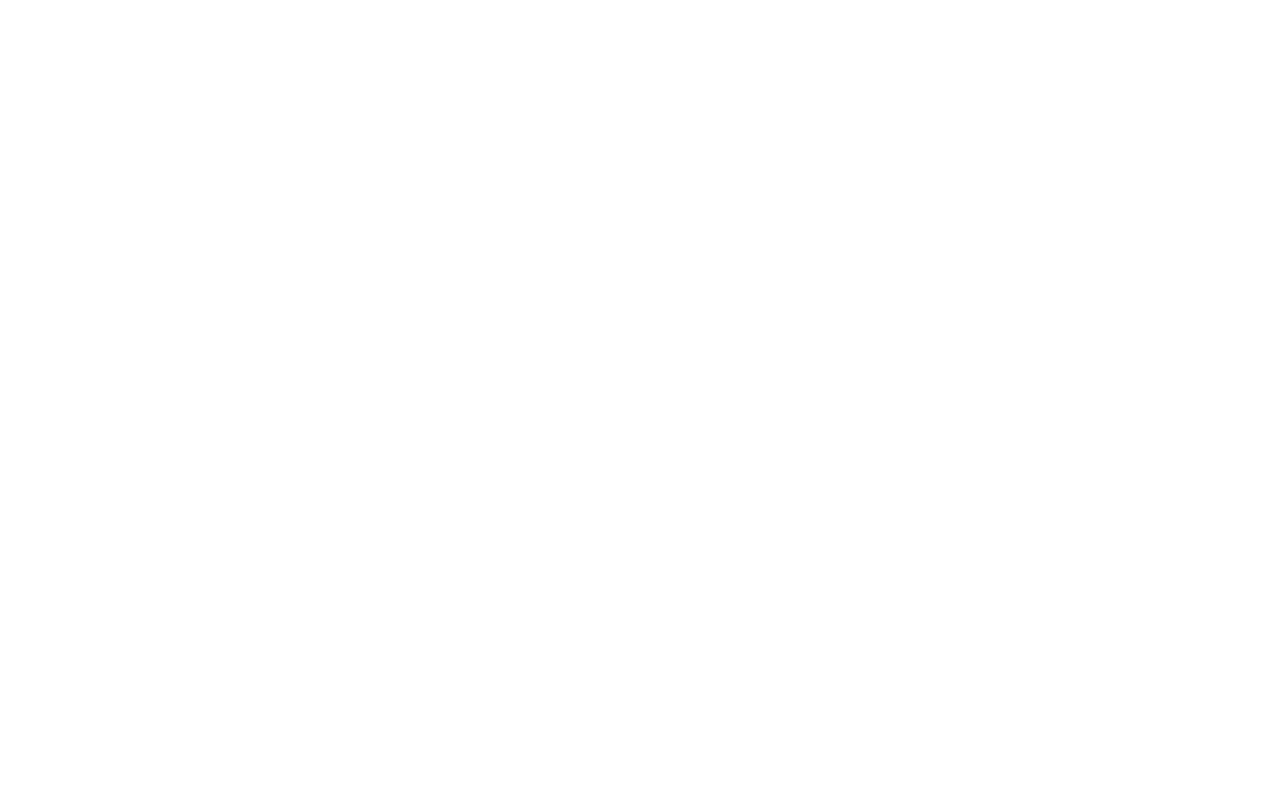
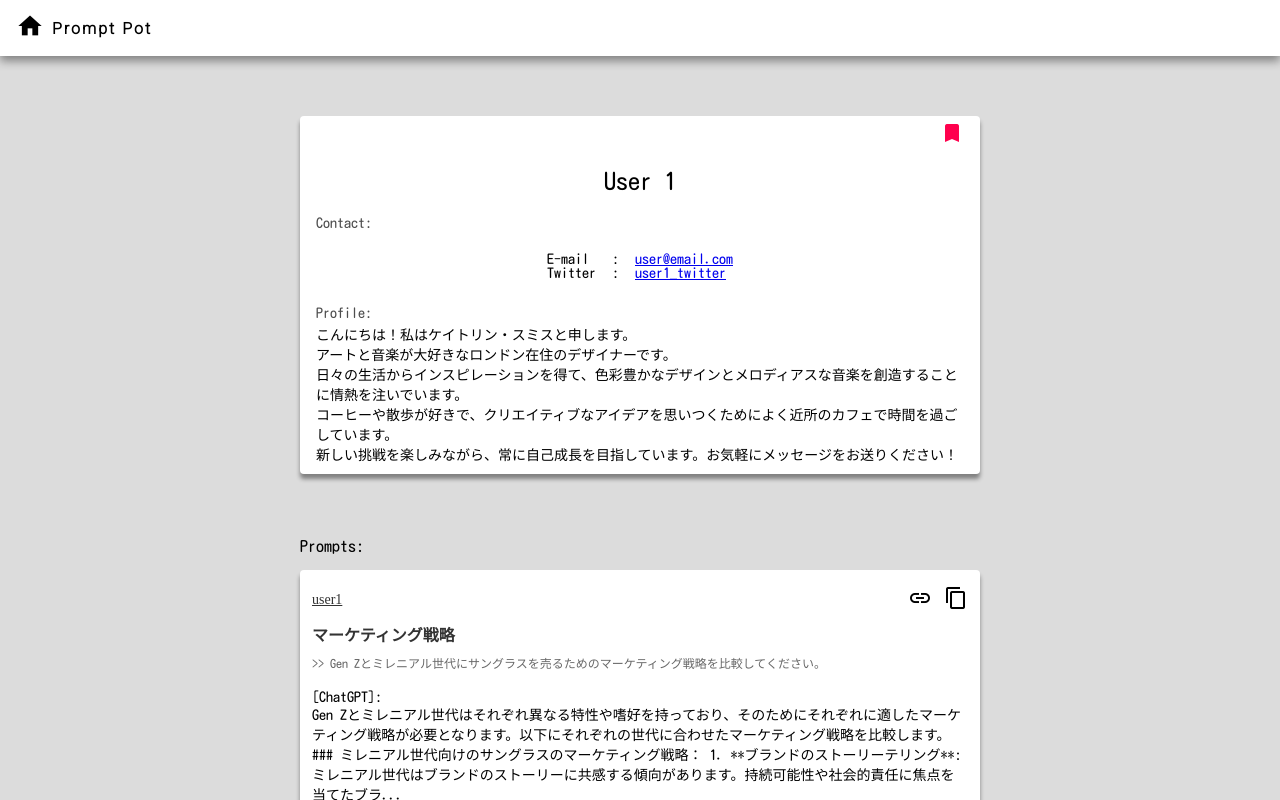
Before and after one commit to yoshiInGit/pronpt_pot, a React (Vite) app: page /user in a window 1280 px wide. Before the commit this address had no page. Built offline with nearby package versions, Linux system fonts and the light colour scheme; no server answers; a web font is replaced by a local one.

Commit message:
create user page

```diff
--- a/src/App.tsx
+++ b/src/App.tsx
@@ -5,6 +5,7 @@
 import PromptPage from "./view/pages/PromptPage"
 import ErrorBoundary from "./ErrorBoundary";
 import { Route, Routes } from "react-router-dom";
+import UserPage from "./view/pages/UserPage";
 
 
 
@@ -18,6 +19,9 @@
         <Route path="/prompt" element={<PromptPage/>}>
           <Route path=":promptId" element={<PromptPage/>}/>
         </Route>
+        <Route path="/user" element={<UserPage/>}>
+          <Route path=":userId" element={<UserPage/>}/>
+        </Route>
       </Routes>
     </ErrorBoundary>
     </>
--- /dev/null
+++ b/src/view/pages/UserPage.tsx
@@ -0,0 +1,103 @@
+import { Link } from "react-router-dom";
+import Back from "../components/basic/Back"
+import Card from "../components/basic/Card";
+import Typo from "../components/basic/Typo";
+import Center from "../components/layout/Center";
+import Column from "../components/layout/Column";
+import ResponsiveWidth from "../components/layout/ResponsiveWidth";
+import Row from "../components/layout/Row";
+import SpaceBox from "../components/layout/SpaceBox";
+import Header from "../components/module/Header"
+import Mode from "../../domain/mode";
+import PromptCard from "../components/module/PromptCard";
+import { usePromptsByMode } from "../../hooks/usePromptByMode";
+import GrowSpace from "../components/layout/GrowSpace";
+import Icon from "../components/basic/Icon";
+
+const UserPage = () => {
+    const { prompts, isLoading, error} = usePromptsByMode({mode : Mode.Hot});
+    let promptCardList : JSX.Element[] = [];
+    if(isLoading){
+        // promptCardList =  [(<Typo size={24}>Loading...</Typo>)];
+    }
+    if(error){
+        // promptCardList =  [(<Typo size={24}> Error: {error}</Typo>)];
+    }
+    if(prompts != null){
+        for(let prompt of prompts){
+            promptCardList.push(
+                <PromptCard prompt={prompt}/>
+            )
+        }
+    }
+
+    return(
+        <Back>
+            <Header home/>
+
+            <Column center>
+                <ResponsiveWidth>
+                    <SpaceBox height={116}/>
+
+                    <Card>
+                        <Column padding={16}>
+                            <SpaceBox height={24}/>
+                            <Row>
+                                <GrowSpace/>
+                                <Icon name="bookmark" color="#FF004D"/>
+                            </Row>
+                            <Center>
+                                <Typo size={24}>User 1</Typo>
+                            </Center>
+
+                            <Typo size={14} color="#4e4e4e">Contact:</Typo>
+                            <Center>
+                                <Row gap={16}>
+                                    <Column>
+                                        <Typo size={14}>E-mail</Typo>
+                                        <Typo size={14}>Twitter</Typo>
+                                    </Column>
+
+                                    <Column>
+                                        <Typo size={14}>:</Typo>
+                                        <Typo size={14}>:</Typo>
+                                    </Column>
+
+                                    <Column>
+                                        <Typo size={14}><Link to={""}>user@email.com</Link></Typo>
+                                        <Typo size={14}><Link to={""}>user1_twitter</Link></Typo>
+                                    </Column>
+                                </Row>
+                            </Center>
+
+                            <SpaceBox height={22}/>
+
+                            <Typo size={14} color="#4e4e4e">Profile:</Typo>
+                            <SpaceBox height={16}/>
+                            <Typo size={14} lineBreak>
+                                {` こんにちは！私はケイトリン・スミスと申します。
+                                    アートと音楽が大好きなロンドン在住のデザイナーです。
+                                    日々の生活からインスピレーションを得て、色彩豊かなデザインとメロディアスな音楽を創造することに情熱を注いでいます。
+                                    コーヒーや散歩が好きで、クリエイティブなアイデアを思いつくためによく近所のカフェで時間を過ごしています。
+                                    新しい挑戦を楽しみながら、常に自己成長を目指しています。お気軽にメッセージをお送りください！`}
+                            </Typo>
+
+                        <SpaceBox height={52}/>
+                        </Column>
+                    </Card>
+
+                    <SpaceBox height={64}/>
+
+                    <Column gap={16}>
+                        <Typo size={16}>Prompts:</Typo>
+                        {promptCardList}
+                    </Column>
+
+                    <SpaceBox height={64}/>
+                </ResponsiveWidth>
+            </Column>
+        </Back>
+    )
+}
+
+export default UserPage;
```
